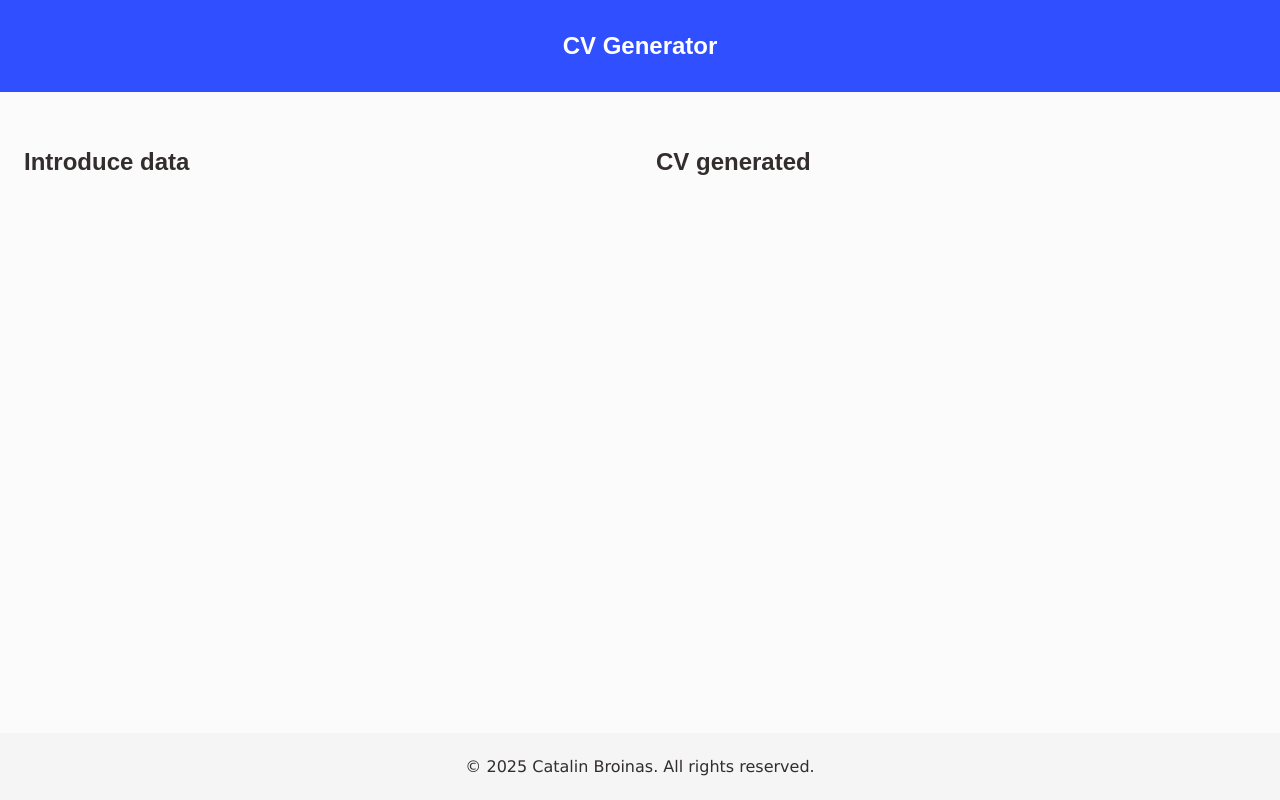
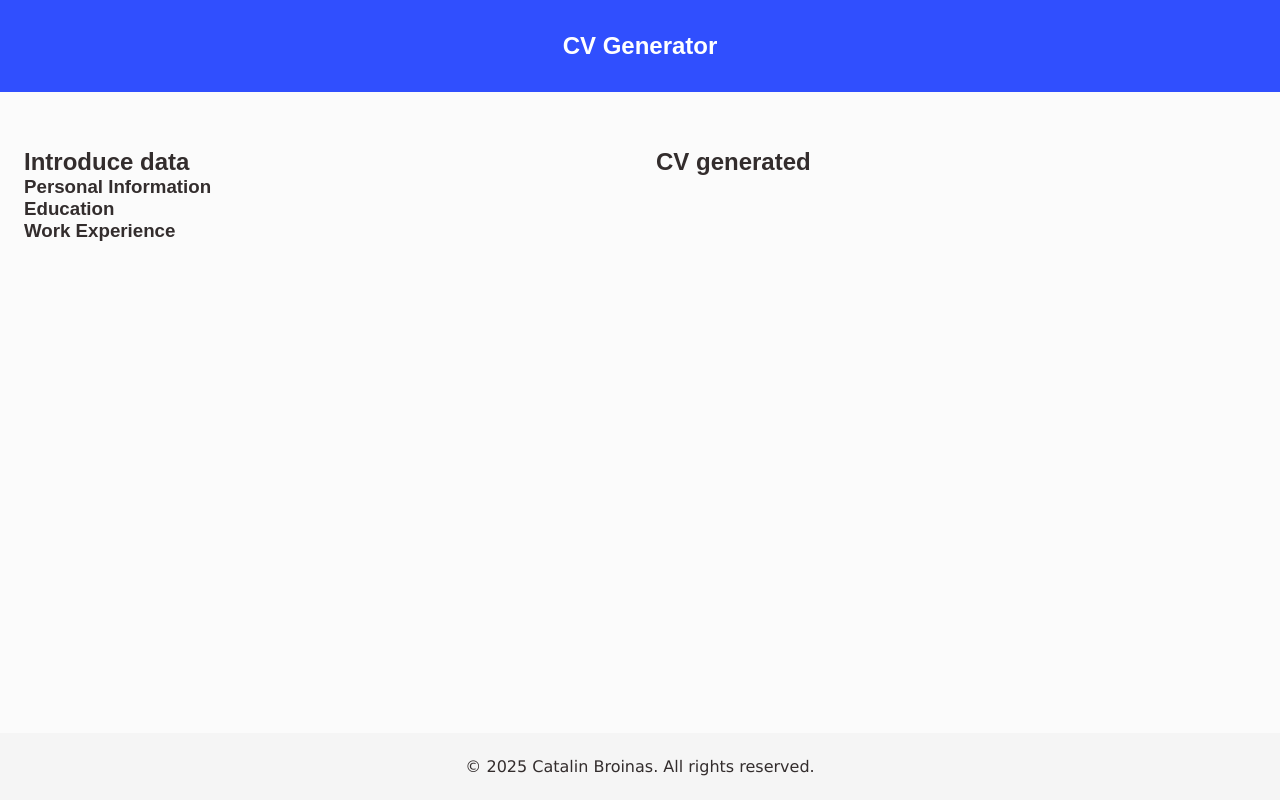
Before and after one commit to catalinbroinas/cv-application, a React (Vite) app: page / in a window 1280 px wide. Built offline with nearby package versions, Linux system fonts and the light colour scheme.

Commit message:
feat: add form section components
- Add PersonalDataForm, EducationForm and ExperienceForm
- Include <form> and title

```diff
--- /dev/null
+++ b/src/components/forms/EducationForm.jsx
@@ -0,0 +1,10 @@
+
+function EducationForm() {
+    return (
+        <form id="education-form" className="form-section">
+            <h3>Education</h3>
+        </form>
+    );
+}
+
+export default EducationForm;
--- /dev/null
+++ b/src/components/forms/ExperienceForm.jsx
@@ -0,0 +1,10 @@
+
+function ExperienceForm() {
+    return (
+        <form id="experience-form" className="form-section">
+            <h3>Work Experience</h3>
+        </form>
+    );
+}
+
+export default ExperienceForm;
--- /dev/null
+++ b/src/components/forms/PersonalDataForm.jsx
@@ -0,0 +1,10 @@
+
+function PersonalDataForm() {
+    return (
+        <form id="personal-data-form" className="form-section">
+            <h3 className="sub-title">Personal Information</h3>
+        </form>
+    );
+}
+
+export default PersonalDataForm;
--- a/src/sections/MainContent/FormSection.jsx
+++ b/src/sections/MainContent/FormSection.jsx
@@ -1,8 +1,15 @@
+import PersonalDataForm from "../../components/forms/PersonalDataForm";
+import EducationForm from "../../components/forms/EducationForm";
+import ExperienceForm from "../../components/forms/ExperienceForm";
 
 function FormSection() {
     return (
         <section className="insert-data">
             <h2 className="title">Introduce data</h2>
+
+            <PersonalDataForm />
+            <EducationForm />
+            <ExperienceForm />
         </section>
     );
 }
```
